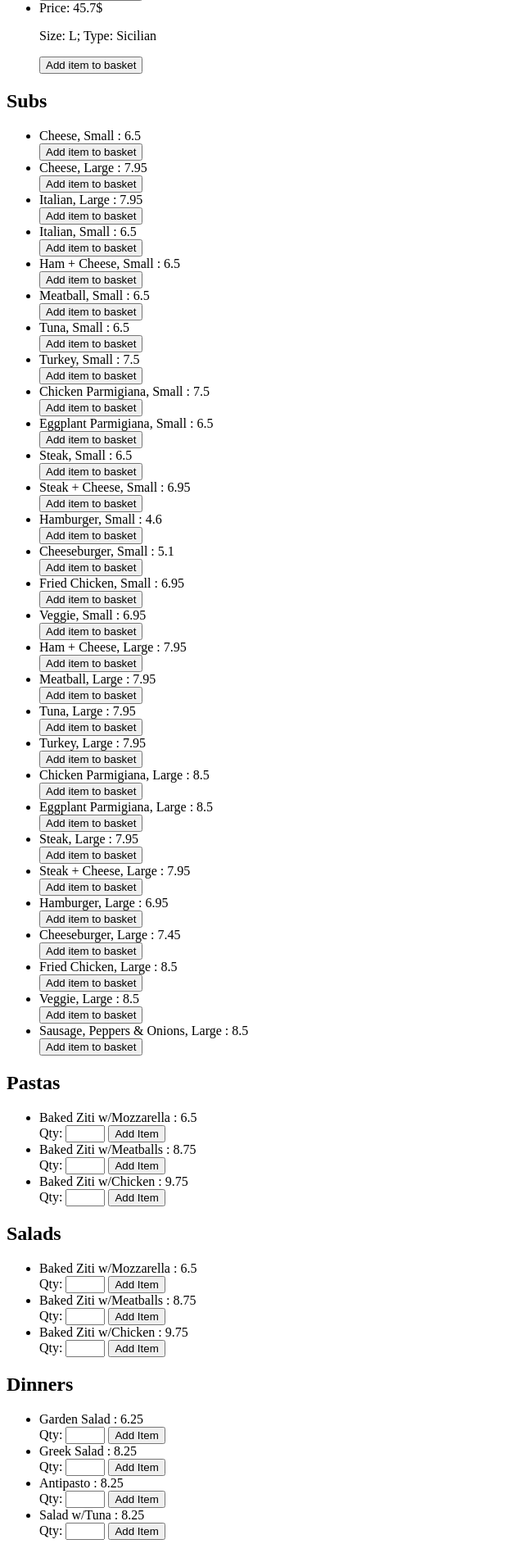
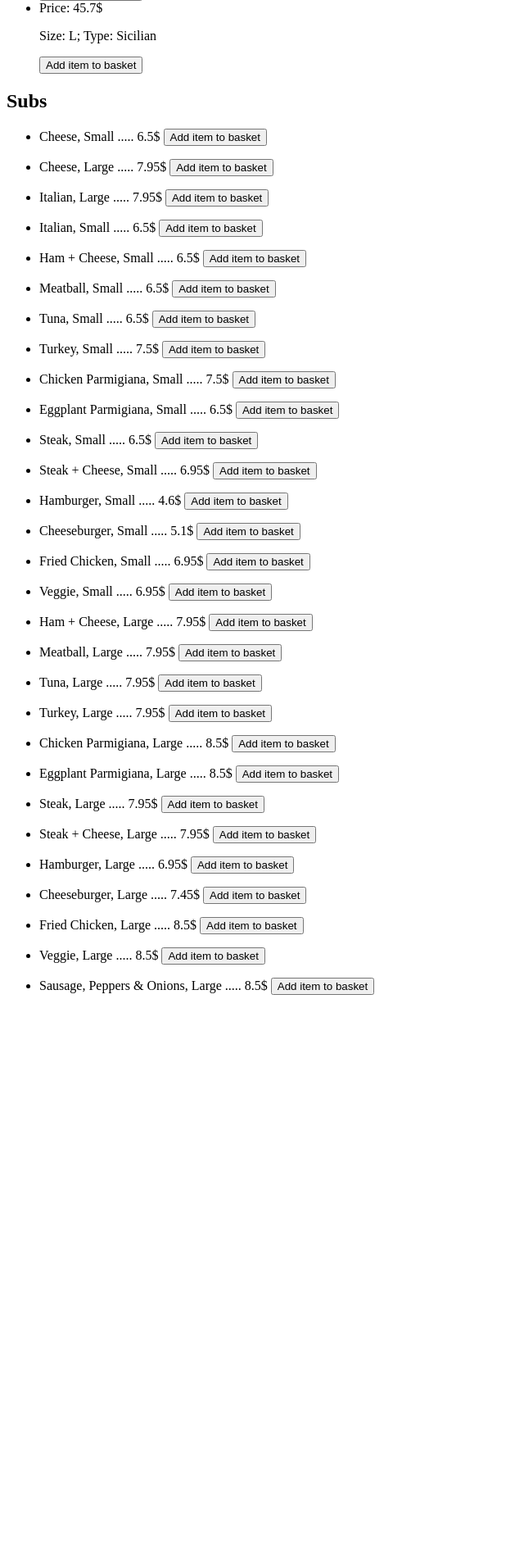
Before and after one commit to thomaswong25520/pizzapi, a Django app: page /menu/ in a window 1280 px wide. Shown: the part 2288-4183 px from the top of the page at 82% size, without its empty margins (0-640 px from the left). After the commit the page ends 3502 px from the top, so only its background shows below. Run offline with Django 3.2, Linux system fonts and the light colour scheme; a user stored in the database is signed in; data comes from the database, SQL or seed files in the repository; both versions use the stored data as it was after the commit.

Commit message:
working on shoppingcart items

```diff
--- a/orders/models.py
+++ b/orders/models.py
@@ -108,9 +108,10 @@ class ShoppingCart(models.Model):
 
     user = models.OneToOneField(User, on_delete=models.CASCADE, null=True)
     pizzas = models.ManyToManyField(Pizza, related_name='pizzas')
-    subs = models.ManyToManyField(Sub)
-    pastas = models.ManyToManyField(Pasta)
-    dinners = models.ManyToManyField(Dinner)
+    subs = models.ManyToManyField(Sub, related_name='subs')
+    pastas = models.ManyToManyField(Pasta, related_name='pastas')
+    salads = models.ManyToManyField(Salad, related_name='salads')
+    dinners = models.ManyToManyField(Dinner, related_name='dinners')
 
     number_of_articles = models.IntegerField(null=True)
     price = models.DecimalField(max_digits=5, decimal_places=2, null=True)
@@ -121,7 +122,10 @@ class ShoppingCart(models.Model):
             # f'total basket: {self.price}\n'
             # f'tot articles: {self.number_of_articles}\n'
             f'{self.pizzas.in_bulk()}\n'
-
+            f'{self.subs.in_bulk()}\n'
+            f'{self.pastas.in_bulk()}\n'
+            f'{self.salads.in_bulk()}\n'
+            f'{self.dinners.in_bulk()}\n'
         )
 
 
--- a/orders/views.py
+++ b/orders/views.py
@@ -45,7 +45,17 @@ def menu(request):
             pizza_to_add = Pizza.objects.get(id=request.POST['pizza'])
             user_cart.pizzas.add(pizza_to_add)
         if 'sub' in request.POST:
-            print('sub in here')
+            sub_to_add = Sub.objects.get(id=request.POST['sub'])
+            user_cart.subs.add(sub_to_add)
+        if 'pasta' in request.POST:
+            pasta_to_add = Pasta.objects.get(id=request.POST['pasta'])
+            user_cart.pastas.add(pasta_to_add)
+        if 'salad' in request.POST:
+            salad_to_add = Salad.objects.get(id=request.POST['salad'])
+            user_cart.salads.add(salad_to_add)
+        if 'dinner' in request.POST:
+            dinner_to_add = Dinner.objects.get(id=request.POST['dinner'])
+            user_cart.dinners.add(dinner_to_add)
 
         # user_cart.number_of_articles = user_cart.number_of_articles + 1
         # user_cart.price += pizza_to_add.price
@@ -80,11 +90,39 @@ def cart(request):
             messages.success(request, 'Pizza successfully removed from ShoppingCart')
             return redirect('cart')
 
+        if "del-sub" in request.POST:
+            print(request.POST['del-sub'])
+            user_cart.subs.remove(user_cart.subs.get(id=request.POST['del-sub']))
+            messages.success(request, 'Sub successfully removed from ShoppingCart')
+            return redirect('cart')
+
+        if "del-pasta" in request.POST:
+            print(request.POST['del-pasta'])
+            user_cart.pastas.remove(user_cart.pastas.get(id=request.POST['del-pasta']))
+            messages.success(request, 'Pasta successfully removed from ShoppingCart')
+            return redirect('cart')
+
+        if "del-salad" in request.POST:
+            print(request.POST['del-salad'])
+            user_cart.salads.remove(user_cart.salads.get(id=request.POST['del-salad']))
+            messages.success(request, 'Salad successfully removed from ShoppingCart')
+            return redirect('cart')
+
+        if "del-dinner" in request.POST:
+            print(request.POST['del-dinner'])
+            user_cart.dinners.remove(user_cart.dinners.get(id=request.POST['del-dinner']))
+            messages.success(request, 'Dinner successfully removed from ShoppingCart')
+            return redirect('cart')
+
     else:
         context = {
             'user_cart': user_cart,
             'user_id': ShoppingCart.objects.get(user_id=request.user.id).user_id,
             'items': ShoppingCart.objects.filter(user_id=request.user.id).all(),
             'pizzas' : user_cart.pizzas.values(),
+            'subs' : user_cart.subs.values(),
+            'pastas' : user_cart.pastas.values(),
+            'salads' : user_cart.salads.values(),
+            'dinners' : user_cart.dinners.values(),
         }
         return render(request, "mycart.html", context)
--- a/templates/menu.html
+++ b/templates/menu.html
@@ -20,10 +20,6 @@
     <p><a href="{% url 'logout' %}">logout</a></p>
 
     <a href="/menu/mycart">View cart</a>
-
-    <!-- <form method="get" action="">
-	 <button type="submit">View cart</button>
-	 </form> -->
 
     <h1> Menu </h1>
 
@@ -62,75 +58,87 @@
 
     </ul>
 
+    <h2> Subs </h2>
 
-
-    <h2> Subs </h2>
     <ul>
       {% for sub in subs %}
 	<li>
-	  {{ sub }}
 	  <form method="post" action="{% url 'menu' %}">
 	    {% csrf_token %}
-	    <button type="submit" name='sub'>Add item to basket</button>
+	    <p>{{ sub.name }}, {{ sub.get_subs_size_display }}  .....  {{ sub.price }}$
+	      <button type="submit" name='sub' value={{ sub.id }}>Add item to basket</button>
+	    </p>
 	  </form>
+      {% endfor %}
+	</li>
 
-	</li>
-      {% endfor %}
     </ul>
 
+    {% comment  %}
 
-    <h2> Pastas </h2>
+
+      <h2> Pizzas </h2>
+
       <ul>
-      {% for pasta in pastas %}
+	{% for pizza in pizzas %}
 	  <li>
-	  {{ pasta }}
 	    <form method="post" action="{% url 'menu' %}">
 	      {% csrf_token %}
-	    Qty:
-	    <input type="number" min="1" max="5">
-	    <button type="subdmit">Add Item</button>
+	      <label name="{{ pizza.price }}">Price: {{ pizza.price }}$ </label>
+	      <p>Size: {{ pizza.pizza_size }}; Type: {{ pizza.pizza_type  }}</p>
+
+
+	      <button type="submit" name='pizza' value={{ pizza.id }}>Add item to basket</button>
+	      <!-- <input type="number" name="pizza-qty" min="1" max="5"> -->
 	    </form>
+	{% endfor %}
+	  </li>
 
+      </ul>
+
+      <h2> Pizzas </h2>
+
+      <ul>
+	{% for pizza in pizzas %}
+	  <li>
+	    <form method="post" action="{% url 'menu' %}">
+	      {% csrf_token %}
+	      <label name="{{ pizza.price }}">Price: {{ pizza.price }}$ </label>
+	      <p>Size: {{ pizza.pizza_size }}; Type: {{ pizza.pizza_type  }}</p>
+
+
+	      <button type="submit" name='pizza' value={{ pizza.id }}>Add item to basket</button>
+	      <!-- <input type="number" name="pizza-qty" min="1" max="5"> -->
+	    </form>
+	{% endfor %}
 	  </li>
+
+      </ul>
+
+      <h2> Pizzas </h2>
+
+      <ul>
+	{% for pizza in pizzas %}
+	  <li>
+	    <form method="post" action="{% url 'menu' %}">
+	      {% csrf_token %}
+	      <label name="{{ pizza.price }}">Price: {{ pizza.price }}$ </label>
+	      <p>Size: {{ pizza.pizza_size }}; Type: {{ pizza.pizza_type  }}</p>
+
+
+	      <button type="submit" name='pizza' value={{ pizza.id }}>Add item to basket</button>
+	      <!-- <input type="number" name="pizza-qty" min="1" max="5"> -->
+	    </form>
 	{% endfor %}
+	  </li>
+
       </ul>
 
 
 
-    <h2> Salads </h2>
-    <ul>
-      {% for salad in salads %}
-	<li>
-	  {{ salad }}
-	  <form method="post" action="{% url 'menu' %}">
-	    {% csrf_token %}
-	    Qty:
-	    <input type="number" min="1" max="5">
-	    <button type="submit">Add Item</button>
-	  </form>
-
-	</li>
-      {% endfor %}
-    </ul>
 
 
-    <h2> Dinners </h2>
-    <ul>
-      {% for dinner in dinners %}
-	<li>
-	  {{ dinner }}
-	  <form method="post" action="{% url 'menu' %}">
-	    {% csrf_token %}
-	    Qty:
-	    <input type="number" min="1" max="5">
-	    <button type="submit">Add Item</button>
-	  </form>
-
-	</li>
-      {% endfor %}
-    </ul>
-
-
+    {% endcomment %}
 
 
   {% else %}
```
Also changed, not shown: db.sqlite3. Lines whose indentation alone changed are shown as unchanged.
